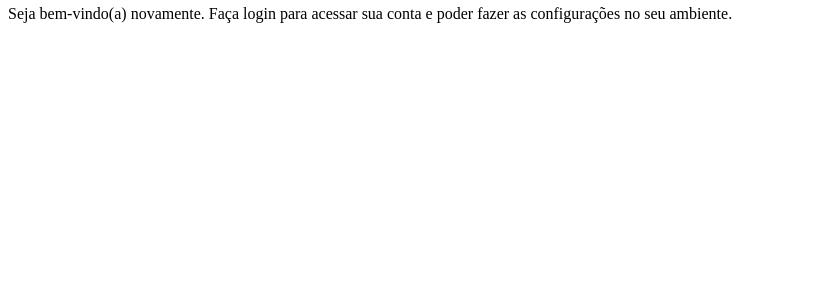
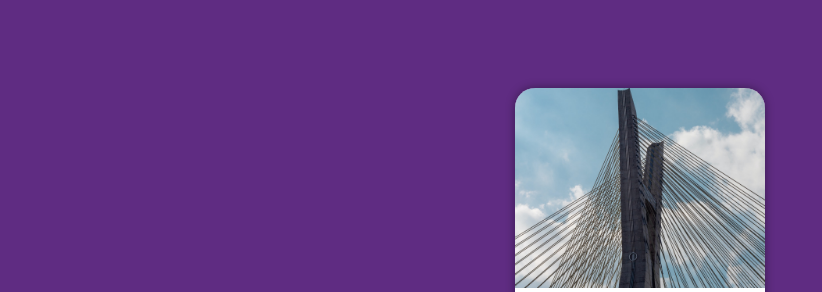
Before and after one commit to Engenuis/projeto-login, a plain HTML site: page index.html in a window 1280 px wide. Shown: the part 62-354 px from the top of the page, without its empty margins (0-822 px from the left). Drawn offline with Linux system fonts and the light colour scheme.

Commit message:
Feito o modelo base para celulares

```diff
--- a/estilos/style.css
+++ b/estilos/style.css
@@ -2,3 +2,46 @@
     --verde: #49a09d;
     --lilas: #5f2c82;
 }
+
+*{
+    margin: 0px;
+    padding: 0px;
+    box-sizing: border-box;
+    font-family: system-ui, -apple-system, BlinkMacSystemFont, 'Segoe UI', Roboto, Oxygen, Ubuntu, Cantarell, 'Open Sans', 'Helvetica Neue', sans-serif;
+}
+
+body, html{
+    background-color: var(--lilas);
+    height: 100vh;
+    width: 100vw;
+}
+
+main{
+    position: relative;
+    width: 100vw;
+    height: 100vh;
+}
+
+section#login{
+    position: absolute;
+    left: 50%;
+    top: 50%;
+    transform: translate(-50%, -50%);
+    background-color: white;
+    width: 250px;
+    height: 500px;
+    border-radius: 20px;
+    overflow: hidden;
+    box-shadow: 0px 0px 10px rgba(0, 0, 0, 0.4);
+}
+
+section#login > div#imagem{
+    background: var(--lilas) url(../imagens/building.jpg) no-repeat;
+    background-size: cover;
+    background-position: center center;
+    height: 200px;
+}
+
+section#login > div#formulario{
+    padding: 10px;
+}
```
Also changed, not shown: index.html (line endings or trailing spaces).
